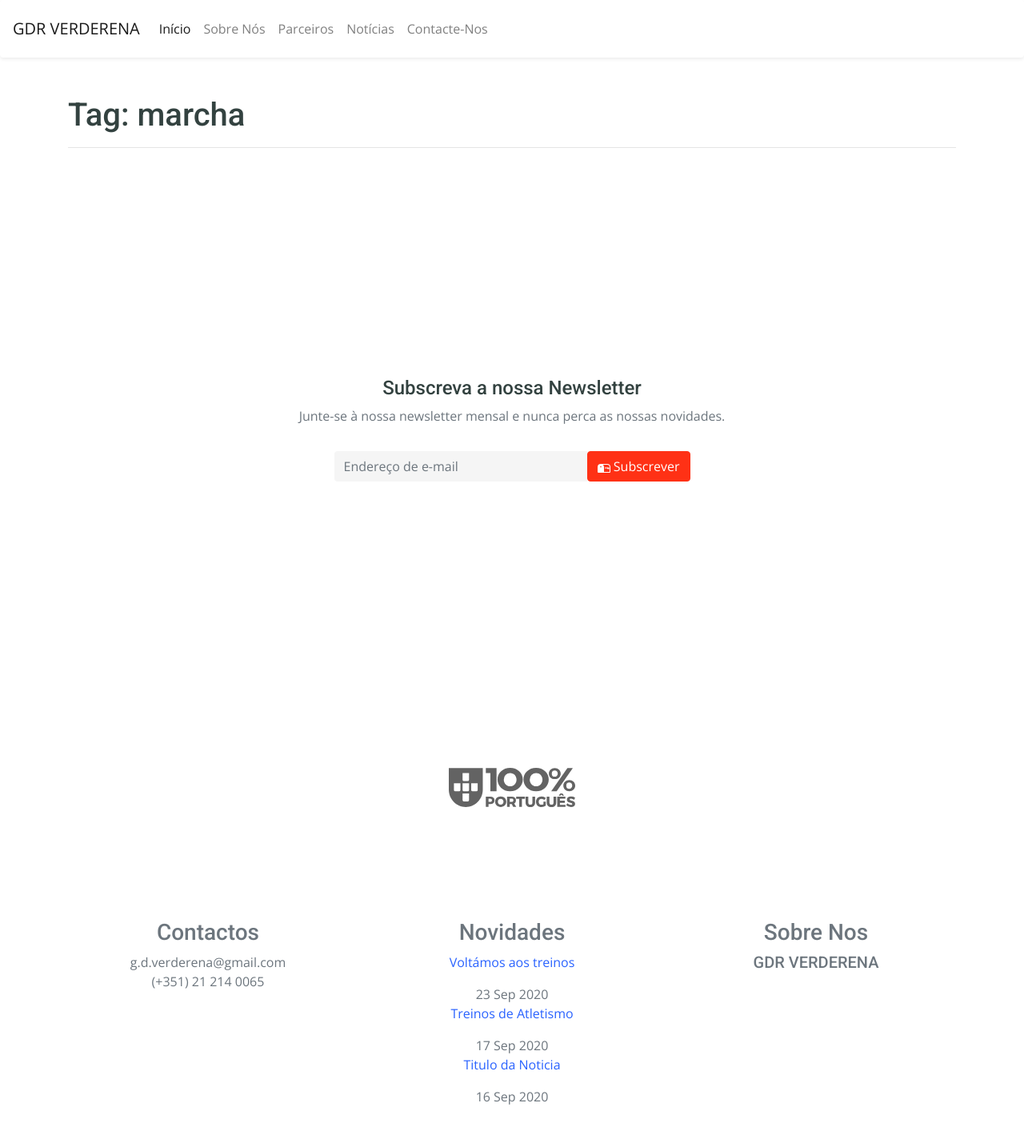
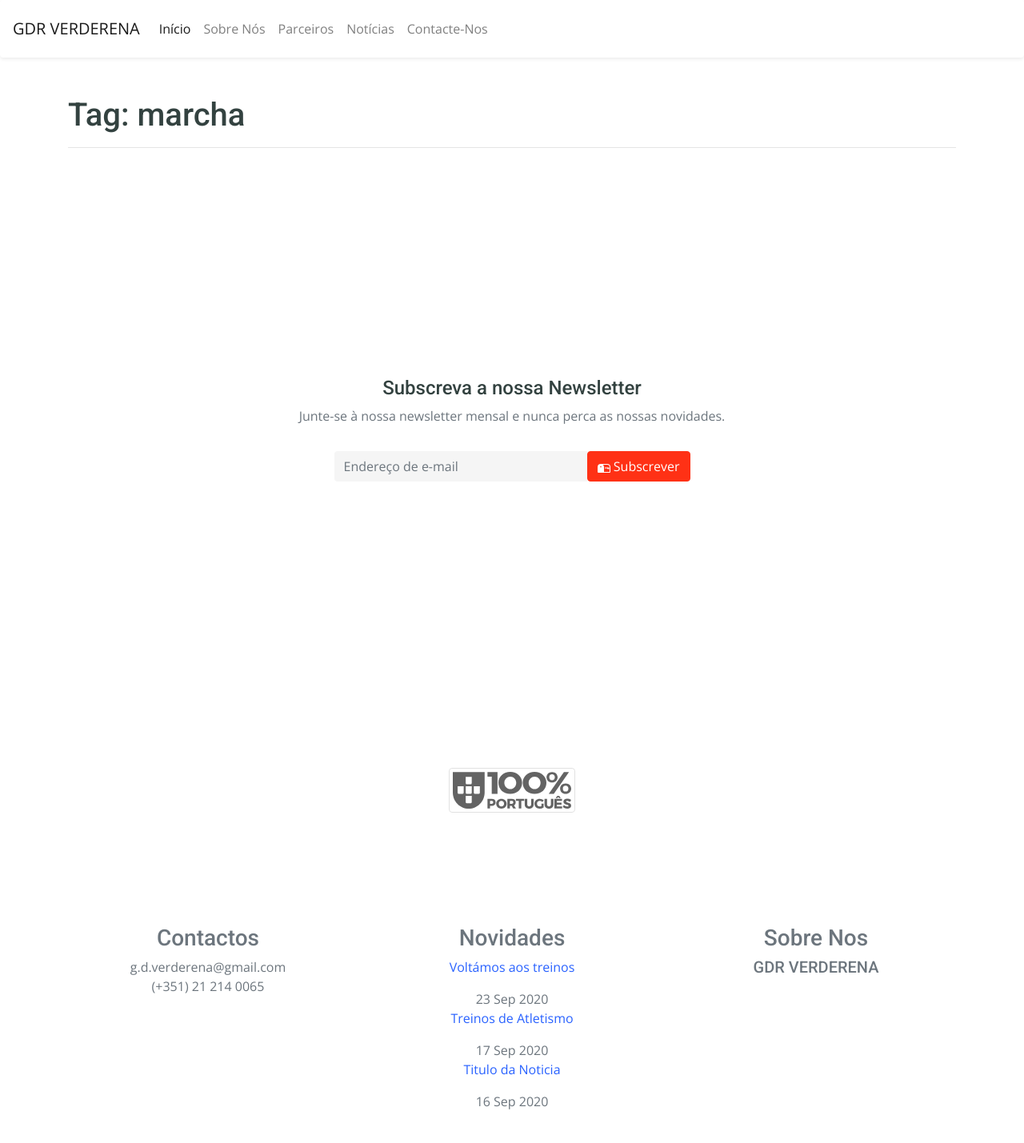
Before and after one commit to GDR-Verderena/gdr-verderena.github.io, a Jekyll site: the page built from tag/marcha.md, in a window 1280 px wide. Shown: the whole page at 80% size. Built offline with Jekyll 4.4.1, drawn with Linux system fonts in a browser that asks for light colours; nearby versions of some CDN libraries; library files that are not in the unit come from our copies.

Commit message:
Update default.html

```diff
--- a/_layouts/default.html
+++ b/_layouts/default.html
@@ -121,7 +121,7 @@
 
                 <div class="brands-m text-center d-flex-column partners ">
 
-                  <img class="w-25 m-4" src="https://raw.githubusercontent.com/GDR-Verderena/gdr-verderena.github.io/c60336782f8fec741459a20495f04baf62e4aea2/assets/img/100-portugal.svg" alt="" draggable="false">
+                  <img class="w-25 m-4 img-fluid img-thumbnail" src="https://raw.githubusercontent.com/GDR-Verderena/gdr-verderena.github.io/c60336782f8fec741459a20495f04baf62e4aea2/assets/img/100-portugal.svg" alt="" draggable="false">
 
 				</div>
               </div>
```
